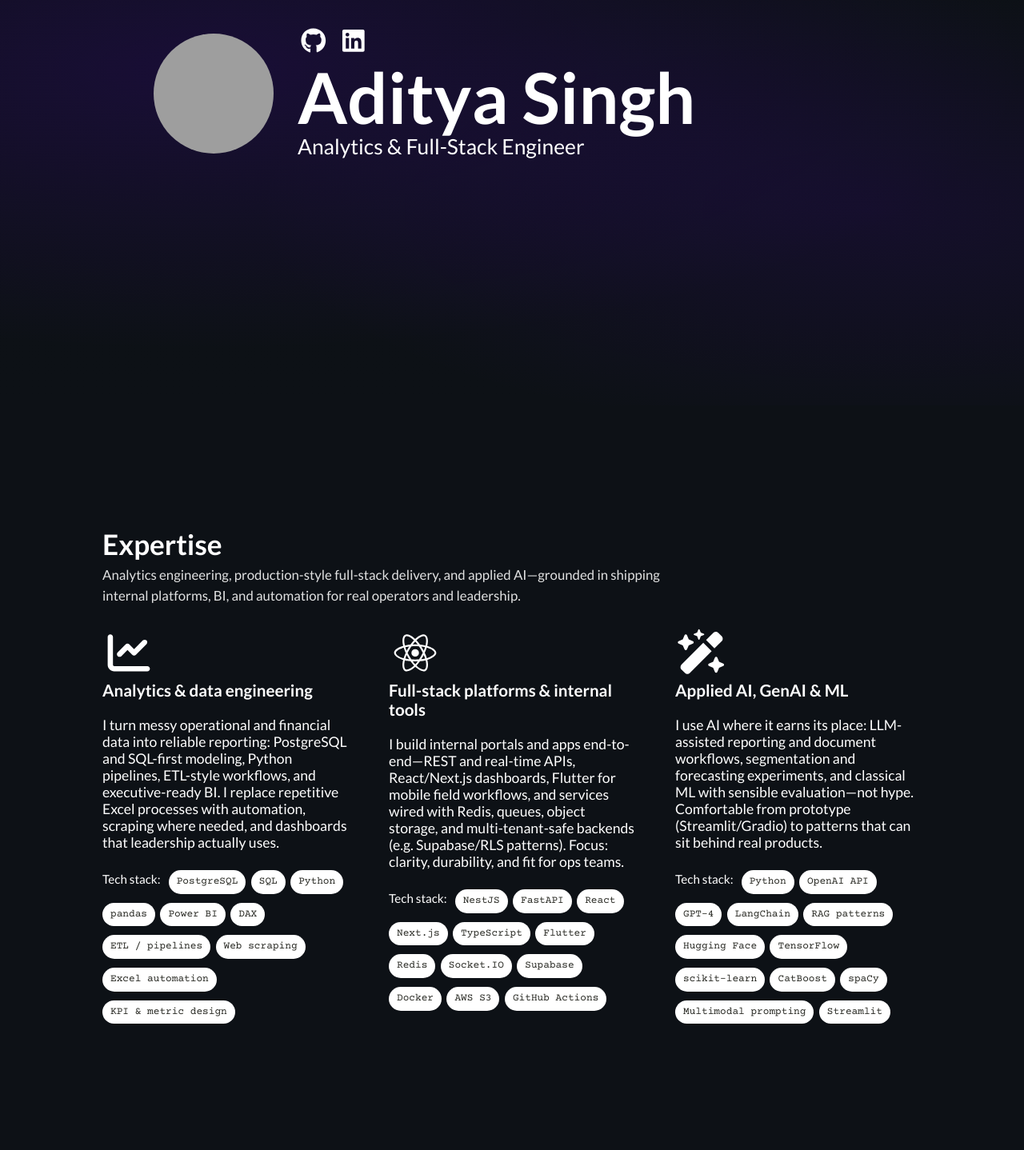
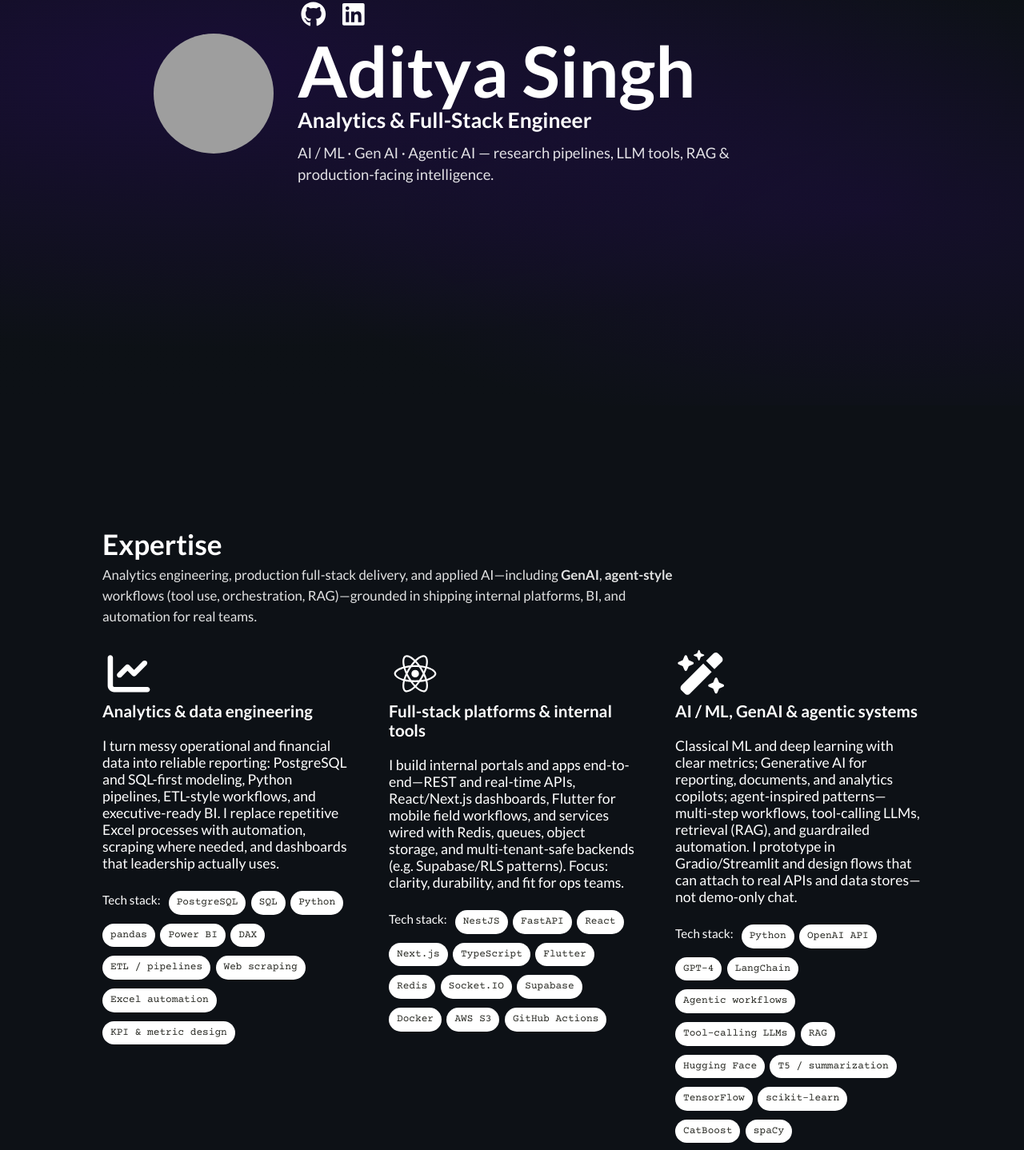
Before and after one commit to Commanderadi/portfolio, a React (Vite) app: page / in a window 1280 px wide. Shown: the part 257-1695 px from the top of the page at 80% size. Built offline with nearby package versions, Linux system fonts and the light colour scheme; grey boxes are pictures that could not be loaded.

Commit message:
feat: highlight AI/ML, GenAI and agentic positioning

```diff
--- a/index.html
+++ b/index.html
@@ -6,9 +6,9 @@
     <meta name="viewport" content="width=device-width, initial-scale=1.0" />
     <meta
       name="description"
-      content="Aditya Singh — Analytics & Full-Stack Engineer. Production B2B SaaS at ELETTRO (FOAP, ELETTRO Intelligence). NestJS, React, Flutter, FastAPI."
+      content="Aditya Singh — Analytics & Full-Stack Engineer; AI/ML, GenAI & agentic AI. ELETTRO (FOAP, Intelligence Portal). NestJS, React, Flutter, FastAPI, LLM workflows, RAG."
     />
-    <title>Aditya Singh | Full-Stack & Analytics Engineer</title>
+    <title>Aditya Singh | Analytics, Full-Stack & AI Engineer</title>
   </head>
   <body>
     <div id="root"></div>
--- a/src/components/ContactSection.tsx
+++ b/src/components/ContactSection.tsx
@@ -28,7 +28,9 @@ export function ContactSection() {
         <div className="contact_wrapper">
           <h1>Contact Me</h1>
           <p>
-            Got a project waiting to be realized? Let&apos;s collaborate and make it happen!
+            Open to analytics, full-stack, and{' '}
+            <strong>AI / ML, GenAI &amp; agentic</strong> projects—let&apos;s build something
+            useful.
           </p>
           <form className="contact-form" onSubmit={send} noValidate>
             <div className="form-row">
--- a/src/components/ExpertiseSection.tsx
+++ b/src/components/ExpertiseSection.tsx
@@ -11,8 +11,9 @@ export function ExpertiseSection() {
       <div className="skills-container">
         <h1>Expertise</h1>
         <p className="skills-lead">
-          Analytics engineering, production-style full-stack delivery, and applied AI—grounded in
-          shipping internal platforms, BI, and automation for real operators and leadership.
+          Analytics engineering, production full-stack delivery, and applied AI—including{' '}
+          <strong>GenAI</strong>, <strong>agent-style</strong> workflows (tool use, orchestration,
+          RAG)—grounded in shipping internal platforms, BI, and automation for real teams.
         </p>
         <div className="skills-grid">
           {expertise.map((block, i) => (
--- a/src/components/MainHero.tsx
+++ b/src/components/MainHero.tsx
@@ -22,7 +22,11 @@ export function MainHero() {
             </a>
           </div>
           <h1>Aditya Singh</h1>
-          <p>Analytics &amp; Full-Stack Engineer</p>
+          <p className="hero-tagline">Analytics &amp; Full-Stack Engineer</p>
+          <p className="hero-subtagline">
+            AI / ML · Gen AI · Agentic AI — research pipelines, LLM tools, RAG &amp; production-facing
+            intelligence.
+          </p>
           <div className="social-mobile">
             <a href={GITHUB} target="_blank" rel="noreferrer" aria-label="GitHub">
               <FontAwesomeIcon icon={faGithub} />
--- a/src/data.ts
+++ b/src/data.ts
@@ -304,21 +304,25 @@ export const expertise: ExpertiseBlock[] = [
     ],
   },
   {
-    title: 'Applied AI, GenAI & ML',
+    title: 'AI / ML, GenAI & agentic systems',
     body:
-      'I use AI where it earns its place: LLM-assisted reporting and document workflows, segmentation and forecasting experiments, and classical ML with sensible evaluation—not hype. Comfortable from prototype (Streamlit/Gradio) to patterns that can sit behind real products.',
+      'Classical ML and deep learning with clear metrics; Generative AI for reporting, documents, and analytics copilots; agent-inspired patterns—multi-step workflows, tool-calling LLMs, retrieval (RAG), and guardrailed automation. I prototype in Gradio/Streamlit and design flows that can attach to real APIs and data stores—not demo-only chat.',
     tech: [
       'Python',
       'OpenAI API',
       'GPT-4',
       'LangChain',
-      'RAG patterns',
+      'Agentic workflows',
+      'Tool-calling LLMs',
+      'RAG',
       'Hugging Face',
+      'T5 / summarization',
       'TensorFlow',
       'scikit-learn',
       'CatBoost',
       'spaCy',
       'Multimodal prompting',
+      'Gradio',
       'Streamlit',
     ],
   },
--- a/src/styles/portfolio.css
+++ b/src/styles/portfolio.css
@@ -223,6 +223,20 @@ a {
   margin: 0;
 }
 
+.yuji-about .yuji-content .hero-tagline {
+  font-size: 1.5em;
+  font-weight: 600;
+}
+
+.yuji-about .yuji-content .hero-subtagline {
+  font-size: 1.05em;
+  font-weight: 400;
+  margin-top: 0.75rem;
+  max-width: 36rem;
+  line-height: 1.45;
+  opacity: 0.88;
+}
+
 .yuji-about .yuji-content h1 {
   font-size: 5em;
   margin: 0;
@@ -257,9 +271,8 @@ a {
     display: flex;
   }
 
-  .yuji-about .yuji-content {
-    width: 90%;
-    padding-bottom: 5%;
+  .yuji-about .yuji-content .hero-subtagline {
+    font-size: 0.95em;
   }
 }
 
```
